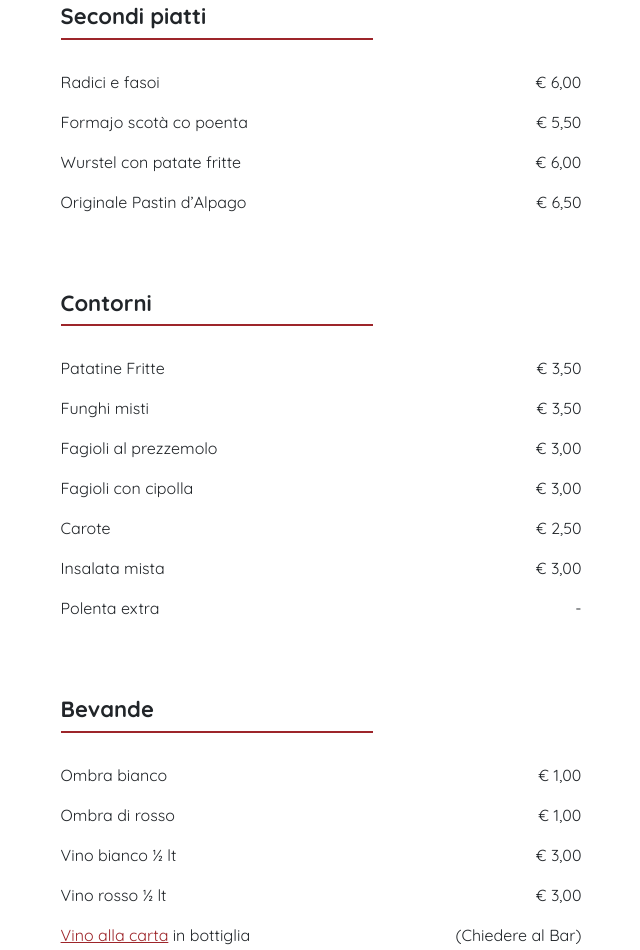
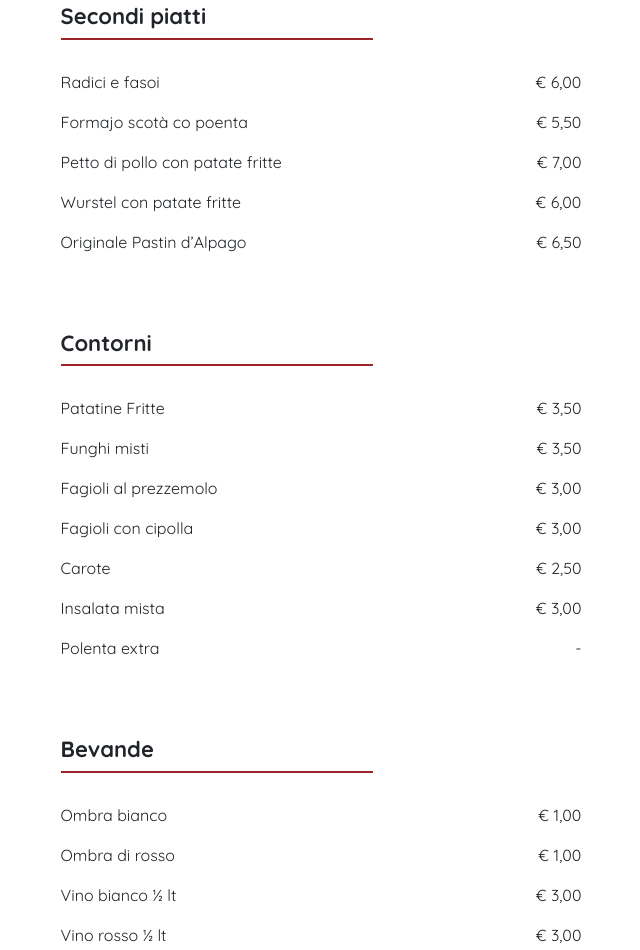
Before and after one commit to parefestapaesana/menu, a plain HTML site: page index.html in a window 1280 px wide. Shown: the part 765-1715 px from the top of the page, without its empty margins (319-959 px from the left). Drawn offline with nearby package versions, Linux system fonts and the light colour scheme.

Commit message:
Aggiunto pollo che me ere desmentegà ostia

```diff
--- a/index.html
+++ b/index.html
@@ -70,6 +70,7 @@
                 <div class="categoria-content">
                     <div class="piatto"><p>Radici e fasoi <span class="prezzo">6,00</span></p></div>
                     <div class="piatto"><p>Formajo scotà co poenta <span class="prezzo">5,50</span></p></div>
+                    <div class="piatto"><p>Petto di pollo con patate fritte <span class="prezzo">7,00</span></p></div>
                     <div class="piatto"><p>Wurstel con patate fritte <span class="prezzo">6,00</span></p></div>
                     <div class="piatto"><p>Originale Pastin d’Alpago <span class="prezzo">6,50</span></p></div>
                 </div>
```
